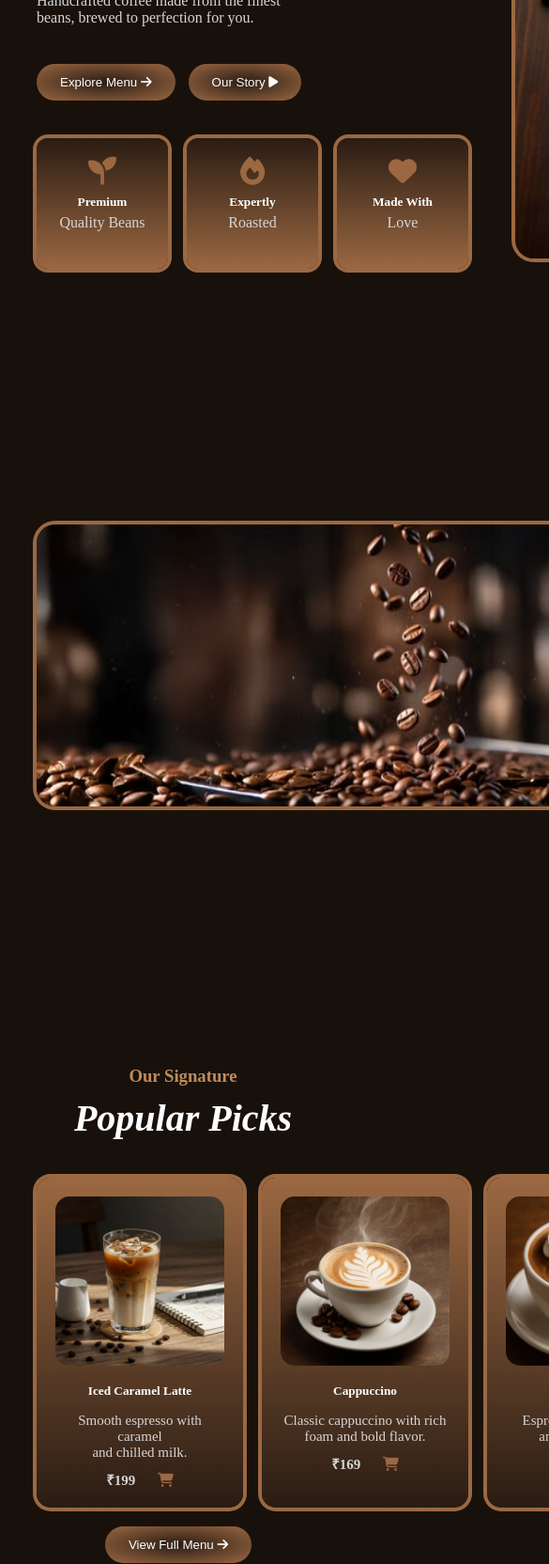
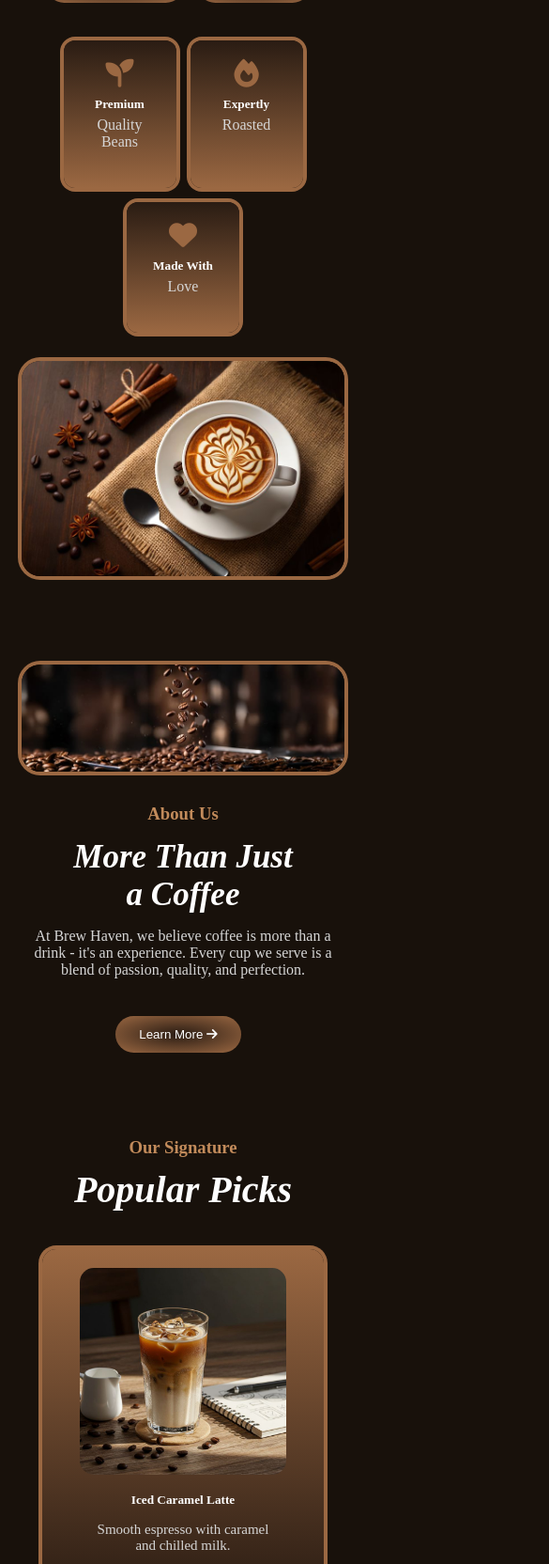
Before and after one commit to janciraniD/My-First-Project, a plain HTML site: page index.html in a window 390 px wide. Shown: the part 336-2000 px from the top of the page at 94% size, 585 px wide, since content can reach past the window. Drawn offline with Linux system fonts and the light colour scheme.

Commit message:
add for mobile responsive

```diff
--- a/index.html
+++ b/index.html
@@ -14,7 +14,7 @@
             <div class="hero-content">
                 <h3>Rich. Smooth. Perfect.</h3>
                 <h1>Experience <br> Coffee Like <br> <span>Never Before</span></h1>
-                <p>Handcrafted coffee made from the finest <br> beans, brewed to perfection for you.</p>
+                <p>Handcrafted coffee made from the finest beans, brewed to perfection for you.</p>
                 <button class="btn">Explore Menu <i class="fa-solid fa-arrow-right"></i></button>
                 <button class="btn">Our Story <i class="fa-solid fa-play"></i></button>
                 <div class="feature-box">
@@ -47,7 +47,7 @@
             <div class="about-content">
                 <h3>About Us</h3>
                 <h2>More Than Just <br> a Coffee</h2>
-                <p>At Brew Haven, we believe coffee is more than <br> a drink - it's an experience, Every cup we serve <br> is a blend of passion, quality, and perfection.</p>
+                <p>At Brew Haven, we believe coffee is more than a drink - it's an experience. Every cup we serve is a blend of passion, quality, and perfection.</p>
                 <button class="btn">Learn More <i class="fa-solid fa-arrow-right"></i></button>
             </div>
         </section>
--- a/style.css
+++ b/style.css
@@ -281,3 +281,105 @@ footer{
     background: #9B6842;
     color:#2A1C13;
 }
+
+
+/* MOBILE RESPONSIVE */
+
+@media (max-width: 767px) {
+
+    section {
+        padding: 45px 6%;
+    }
+
+    /* HERO */
+
+    .hero {
+        flex-direction: column;
+        text-align: center;
+        gap: 30px;
+    }
+
+    .hero-content h1 {
+        font-size: 38px;
+    }
+
+    .hero-image img {
+        width: 100%;
+        height: auto;
+    }
+
+    .feature-box {
+        justify-content: center;
+        flex-wrap: wrap;
+        gap: 15px;
+    }
+
+    .feature {
+        width: 120px;
+    }
+
+    /* ABOUT */
+
+    .about {
+        flex-direction: column;
+        text-align: center;
+        gap: 30px;
+    }
+
+    .about-image img {
+        width: 100%;
+        height: auto;
+    }
+
+    .about-content h2 {
+        font-size: 35px;
+    }
+
+    /* GALLERY */
+
+    .gallery-box {
+        flex-direction: column;
+        align-items: center;
+        gap: 25px;
+    }
+
+    .card {
+        width: 100%;
+        max-width: 300px;
+    }
+
+    .card img {
+        width: 100%;
+        max-width: 220px;
+    }
+
+    /* SERVICES */
+
+    .service-box {
+        flex-direction: column;
+        align-items: center;
+        gap: 25px;
+    }
+
+    .service-card {
+        width: 100%;
+        max-width: 300px;
+    }
+
+    /* CONTACT */
+
+    .contact {
+        flex-direction: column;
+        text-align: center;
+        gap: 35px;
+    }
+
+    .newsletter input {
+        width: 75%;
+        max-width: 250px;
+    }
+
+    footer {
+        font-size: 13px;
+    }
+}
```
